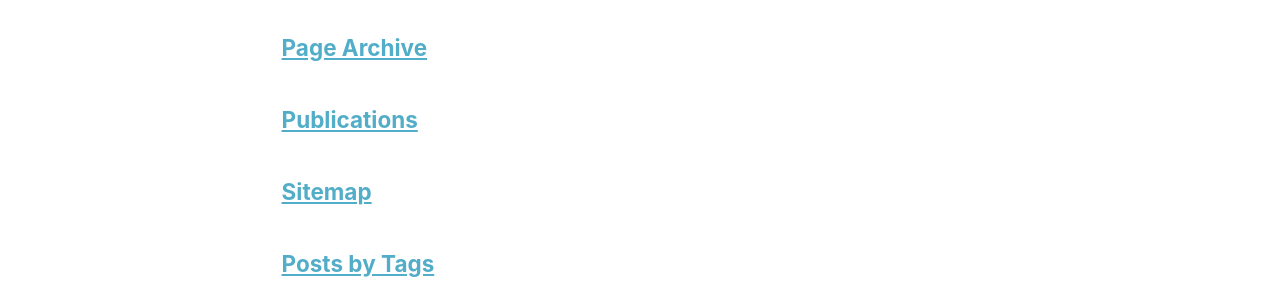
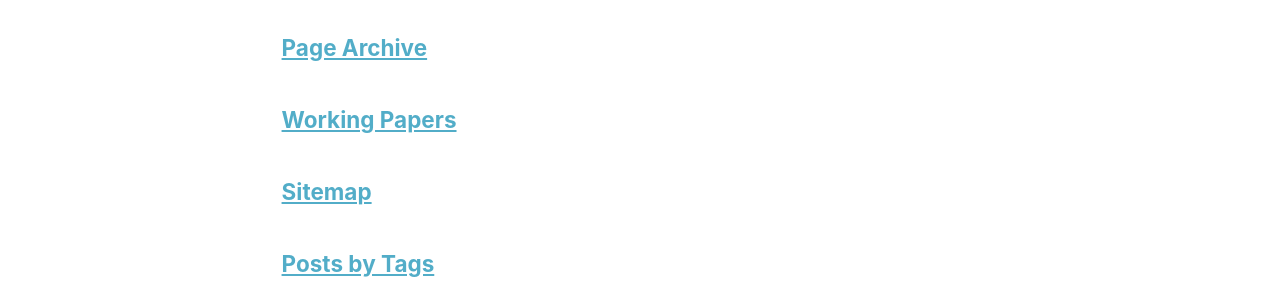
Before and after one commit to oeryilmaz/oeryilmaz.github.io, a Jekyll site: the page built from _pages/page-archive.html, in a window 1280 px wide. Shown: the part 607-907 px from the top of the page. Built offline with Jekyll 4.4.1, drawn with Linux system fonts in a browser that asks for light colours.

Commit message:
Update publications.md

```diff
--- a/_pages/publications.md
+++ b/_pages/publications.md
@@ -1,34 +1,32 @@
 ---
 layout: archive
-title: "Publications"
-permalink: /publications/
+title: "Working Papers"
+permalink: /publications/working-papers/
 author_profile: true
 ---
 
 {% include base_path %}
 
-## Working Papers
-
-{% for post in site.publications reversed %}
-  {% if post.category == "Working Papers" %}
+<h2>Working Papers</h2>
+{% for post in site.publications %}
+  {% if post.category == 'Working Papers' %}
     <div>
-      <h2>{{ post.title }}</h2>
+      <h3>{{ post.title }}</h3>
       {% if post.venue %}<p>Venue: {{ post.venue }}</p>{% endif %}
-      {% if post.excerpt %}<p> {{ post.excerpt }}</p>{% endif %}
+      {% if post.excerpt %}<p>{{ post.excerpt }}</p>{% endif %}
       {% if post.paperurl %}<p><a href="{{ post.paperurl }}">{{ post.linktext | default: "Download paper here" }}</a></p>{% endif %}
       <p>{{ post.content }}</p>
     </div>
   {% endif %}
 {% endfor %}
 
-## Work in Progress
-
-{% for post in site.publications reversed %}
-  {% if post.category == "Work in Progress" %}
+<h2>Work in Progress</h2>
+{% for post in site.publications %}
+  {% if post.category == 'Work in Progress' %}
     <div>
-      <h2>{{ post.title }}</h2>
+      <h3>{{ post.title }}</h3>
       {% if post.venue %}<p>Venue: {{ post.venue }}</p>{% endif %}
-      {% if post.excerpt %}<p> {{ post.excerpt }}</p>{% endif %}
+      {% if post.excerpt %}<p>{{ post.excerpt }}</p>{% endif %}
       {% if post.paperurl %}<p><a href="{{ post.paperurl }}">{{ post.linktext | default: "Download paper here" }}</a></p>{% endif %}
       <p>{{ post.content }}</p>
     </div>
```
